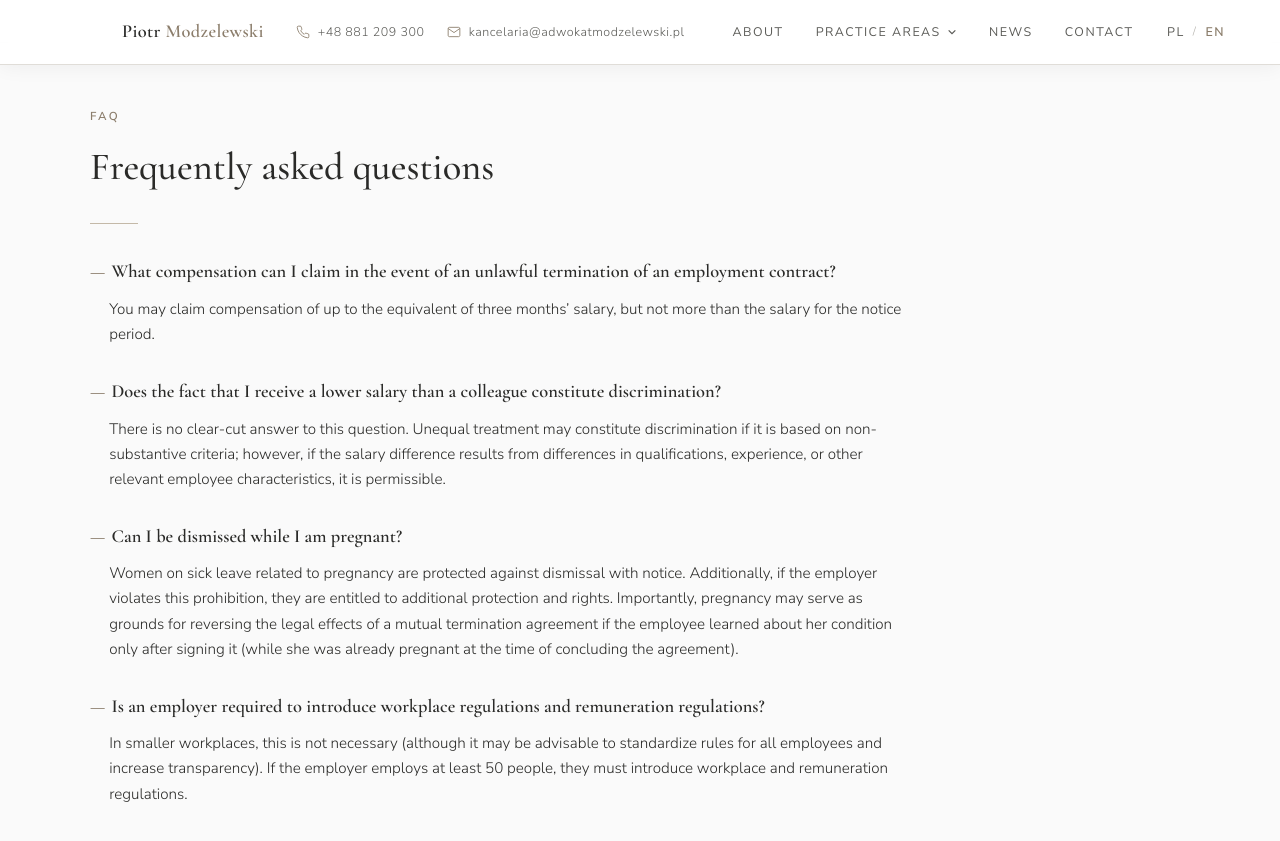
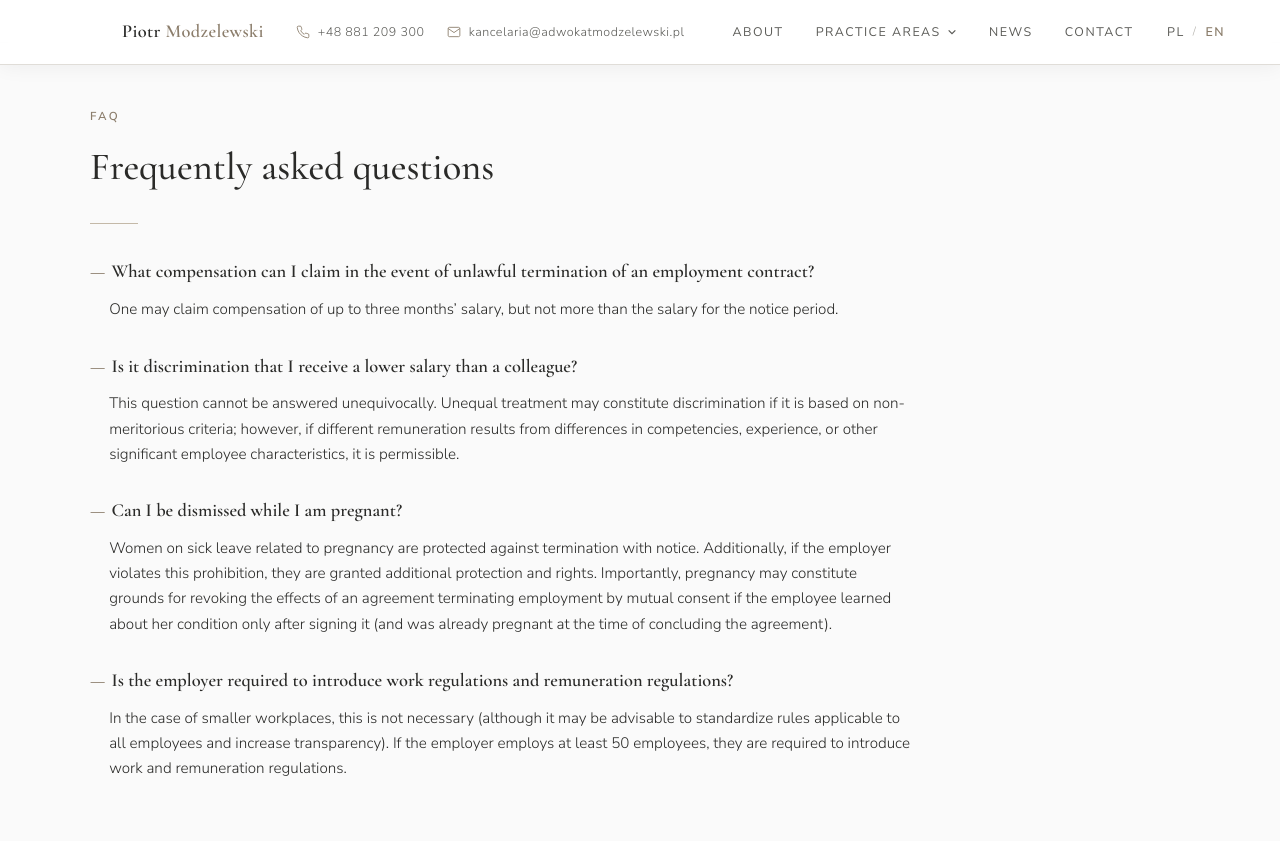
Before and after one commit to pmmodzelewski/adwokatmodzelewski.pl, a Jekyll site: the page built from _specjalizacje/en/labour-law.md, in a window 1280 px wide and 900 px high, scrolled down 2610 px. Shown: the top 841 px of the window. Built offline with Jekyll 4.4.1, drawn with Linux system fonts in a browser that asks for light colours; Markdown is read by kramdown in place of the engine named in the settings.

Commit message:
Update labour-law.md

```diff
--- a/_specjalizacje/en/labour-law.md
+++ b/_specjalizacje/en/labour-law.md
@@ -9,27 +9,26 @@ lang_alt: /specjalizacje/prawo-pracy/
 sitemap: false
 robots: noindex
 faq:
-  - q: "What compensation can I claim in the event of an unlawful termination of an employment contract?"
-    a: "You may claim compensation of up to the equivalent of three months' salary,
+  - q: "What compensation can I claim in the event of unlawful termination of an employment contract?"
+    a: "One may claim compensation of up to three months' salary,
     but not more than the salary for the notice period."
 
-  - q: "Does the fact that I receive a lower salary than a colleague constitute discrimination?"
-    a: "There is no clear-cut answer to this question. Unequal treatment may constitute
-    discrimination if it is based on non-substantive criteria; however, if the salary difference
-    results from differences in qualifications, experience, or other relevant employee characteristics,
+  - q: "Is it discrimination that I receive a lower salary than a colleague?"
+    a: "This question cannot be answered unequivocally. Unequal treatment may constitute
+    discrimination if it is based on non-meritorious criteria; however, if different remuneration
+    results from differences in competencies, experience, or other significant employee characteristics,
     it is permissible."
 
   - q: "Can I be dismissed while I am pregnant?"
-    a: "Women on sick leave related to pregnancy are protected against dismissal with notice.
-    Additionally, if the employer violates this prohibition, they are entitled to additional protection
-    and rights. Importantly, pregnancy may serve as grounds for reversing the legal effects of a mutual
-    termination agreement if the employee learned about her condition only after signing it (while she
-    was already pregnant at the time of concluding the agreement)."
+    a: "Women on sick leave related to pregnancy are protected against termination with notice.
+    Additionally, if the employer violates this prohibition, they are granted additional protection and rights. Importantly,
+    pregnancy may constitute grounds for revoking the effects of an agreement terminating employment by mutual consent if
+    the employee learned about her condition only after signing it (and was already pregnant at the time of concluding the agreement)."
 
-  - q: "Is an employer required to introduce workplace regulations and remuneration regulations?"
-    a: "In smaller workplaces, this is not necessary (although it may be advisable
-    to standardize rules for all employees and increase transparency).
-    If the employer employs at least 50 people, they must introduce workplace and remuneration regulations."
+  - q: "Is the employer required to introduce work regulations and remuneration regulations?"
+    a: "In the case of smaller workplaces, this is not necessary (although it may be advisable
+    to standardize rules applicable to all employees and increase transparency).
+    If the employer employs at least 50 employees, they are required to introduce work and remuneration regulations."
 ---
 
 > I offer legal assistance to both employees and employers.
```
